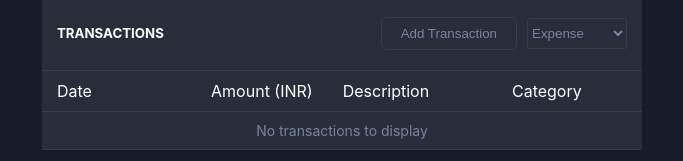
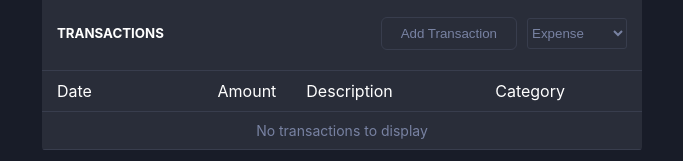
Before and after one commit to iamjoelgeorge/simple-budget-react, a React (Create React App) app: page /simple-budget-react/dashboard in a window 1280 px wide. Shown: the part 504-665 px from the top of the page, without its empty margins (298-981 px from the left). Built offline with nearby package versions, Linux system fonts and the light colour scheme.

Commit message:
minor update

```diff
--- a/src/components/AddTransaction.js
+++ b/src/components/AddTransaction.js
@@ -7,8 +7,10 @@ const AddTransaction = ({ toggleTransactionModal }) => {
   const [amount, setAmount] = useState(0);
   const [date, setDate] = useState(0);
   const [category, setCategory] = useState('Income');
-  const [subCategory, setSubCategory] = useState('Food');
-  const { addTransaction } = useContext(TransactionsContext);
+  const [subCategory, setSubCategory] = useState('Salary');
+  const { addTransaction, expenseSubCategories } = useContext(
+    TransactionsContext
+  );
 
   const updateDescription = e => {
     setDescription(e.target.value);
@@ -20,6 +22,9 @@ const AddTransaction = ({ toggleTransactionModal }) => {
 
   const updateCategory = e => {
     setCategory(e.target.value);
+    if (e.target.value.toLowerCase().trim() === 'expense') {
+      setSubCategory(Object.keys(expenseSubCategories)[0]);
+    }
   };
 
   const updateDate = e => {
--- a/src/components/TransactionSummary.js
+++ b/src/components/TransactionSummary.js
@@ -83,7 +83,7 @@ const TransactionSummary = () => {
           <thead>
             <tr>
               <th>Date</th>
-              <th style={{ textAlign: 'right' }}>Amount (INR)</th>
+              <th style={{ textAlign: 'right' }}>Amount</th>
               <th>Description</th>
               <th>Category</th>
             </tr>
```
